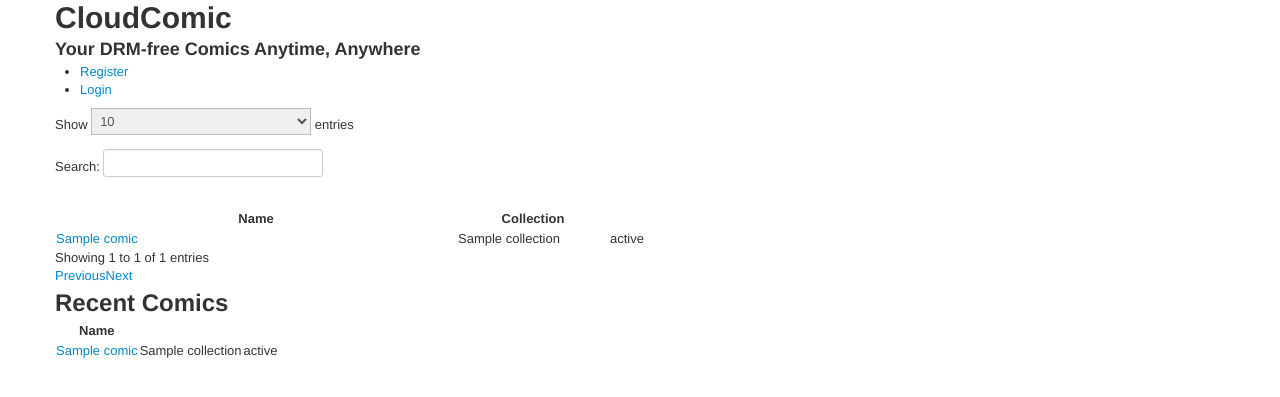
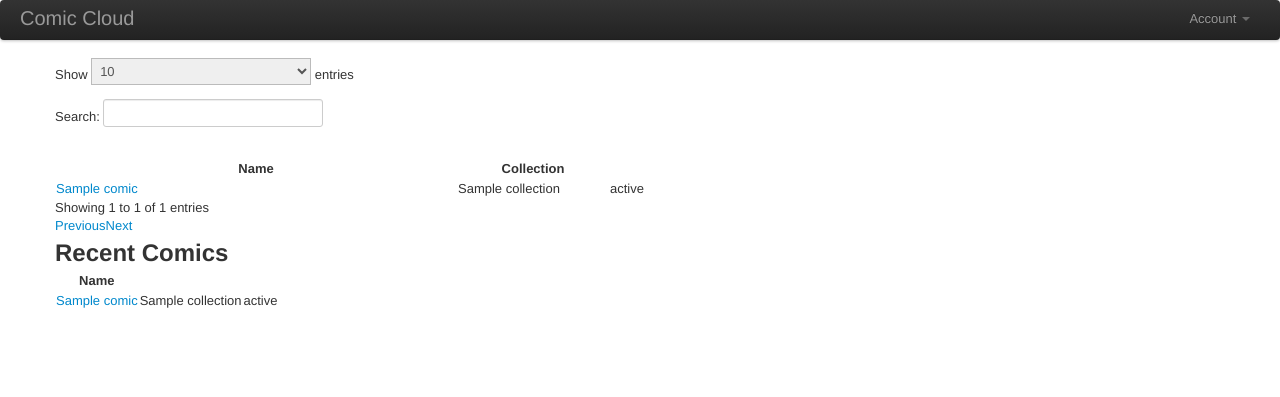
Before and after one commit to bigjust/comic-viewer, a Flask app: template templates/index.html in a window 1280 px wide. Shown: the top 397 px of the page. Run offline with Flask 2, Linux system fonts and the light colour scheme; the template is opened without the code that fills it: most values are stand-ins (such as "Sample title", 1, 10 or a date in 2020); parts of the project's set-up code (start-up, migrations or seed data) failed here and were passed over; some libraries are stand-ins or nearby versions.

Commit message:
move account-related links to new bootstrap navbar
i mean, you are required to use the navbar when using bootstrap, right?

right, guys?

```diff
--- a/templates/base.html
+++ b/templates/base.html
@@ -1,7 +1,7 @@
 <!DOCTYPE HTML>
 <html lang="en">
+<head>
 {% block head %}
-<head>
   <meta charset="UTF-8">
 <title>Comic Cloud: Your Comics in the Cloud!</title>
 <link href="/static/css/bootstrap.min.css" rel="stylesheet" type="text/css" />
@@ -11,8 +11,11 @@
 <script src="/static/js/jquery.dataTables.min.js"></script>
 <script src="/static/js/bootstrap.min.js"></script>
 {% endblock %}
+</head>
+<body>
 
-<body>
+{% include 'navbar.html' %}
+
 {% block body %}
 
 {% for message in get_flashed_messages() %}
--- a/templates/index.html
+++ b/templates/index.html
@@ -26,20 +26,6 @@ $(document).ready(function() {
 {% block body %}
 
 <div class="container">
-    <div id="header">
-        <h1>CloudComic</h1>
-        <h3>Your DRM-free Comics Anytime, Anywhere</h3>
-    </div>
-    <div id="sidebar">
-        <ul>
-            {% if current_user.is_authenticated %}
-            <li><a href="/logout">Logout</a></li>
-            {% else %}
-            <li><a href="/register">Register</a></li>
-            <li><a href="/login">Login</a></li>
-            {% endif %}
-      </ul>
-    </div>
     <div id="content">
         <div id="comiclist">
             <table id="comics" class="display">
--- /dev/null
+++ b/templates/navbar.html
@@ -0,0 +1,41 @@
+<div class="navbar">
+<div class="navbar-inner">
+<div class="container">
+
+<!-- .btn-navbar is used as the toggle for collapsed navbar content -->
+<a class="btn btn-navbar" data-toggle="collapse" data-target=".nav-collapse">
+<span class="icon-bar">Test</span>
+<span class="icon-bar">Bleh</span>
+<span class="icon-bar">Meh</span>
+</a>
+
+<!-- Be sure to leave the brand out there if you want it shown -->
+<a class="brand" href="#">Comic Cloud</a>
+
+<ul class="nav pull-right">
+  <li class="dropdown">
+    <a href="#"
+       class="dropdown-toggle"
+       data-toggle="dropdown">
+      Account
+      <b class="caret"></b>
+    </a>
+    <ul class="dropdown-menu">
+      {% if current_user.is_authenticated %}
+      <li><a href="/logout">Logout</a></li>
+      {% else %}
+      <li><a href="/register">Register</a></li>
+      <li><a href="/login">Login</a></li>
+      {% endif %}
+    </ul>
+  </li>
+</ul>
+
+<!-- Everything you want hidden at 940px or less, place within here -->
+<div class="nav-collapse">
+<!-- .nav, .navbar-search, .navbar-form, etc -->
+</div>
+
+</div>
+</div>
+</div>
```
